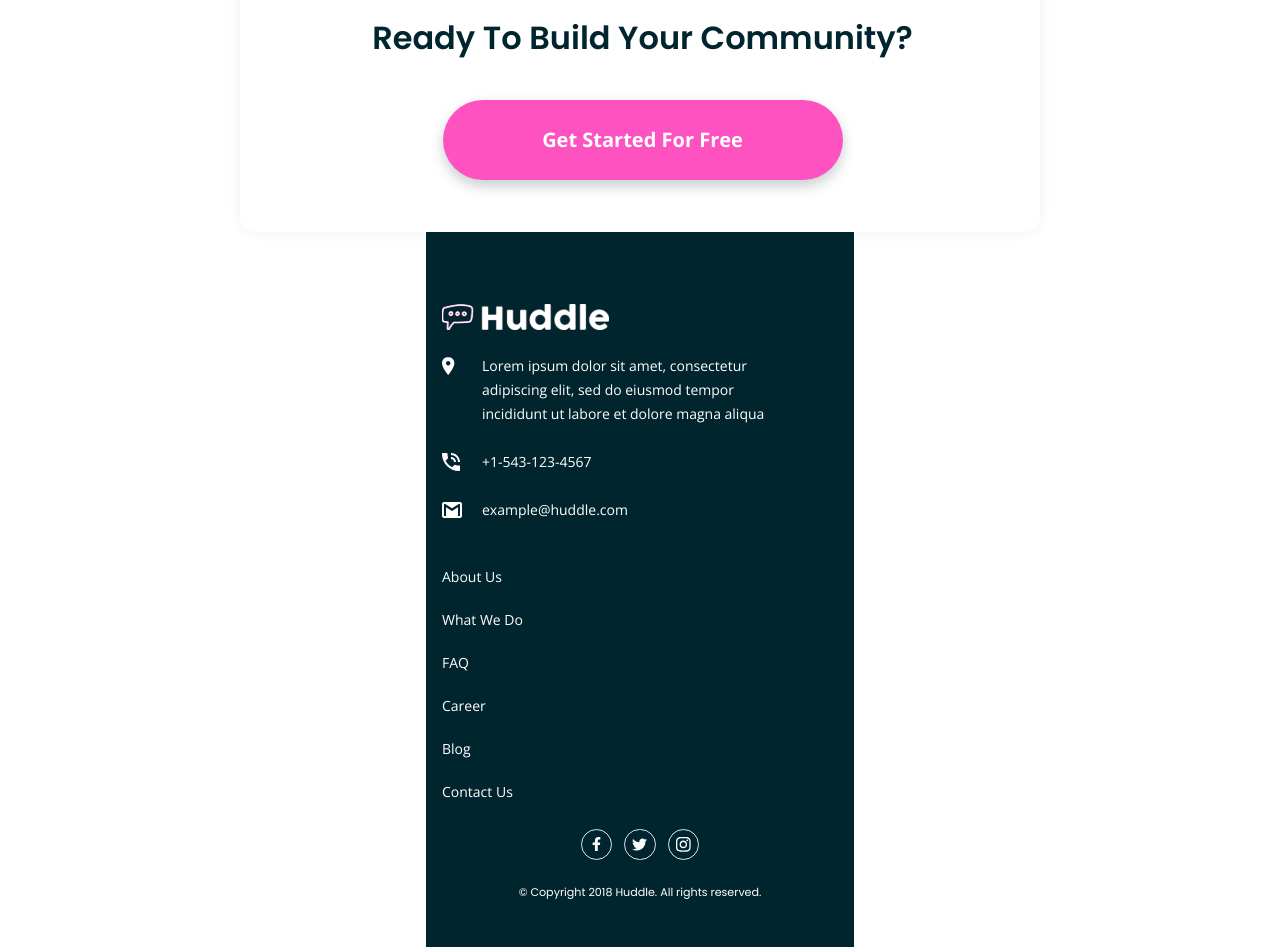
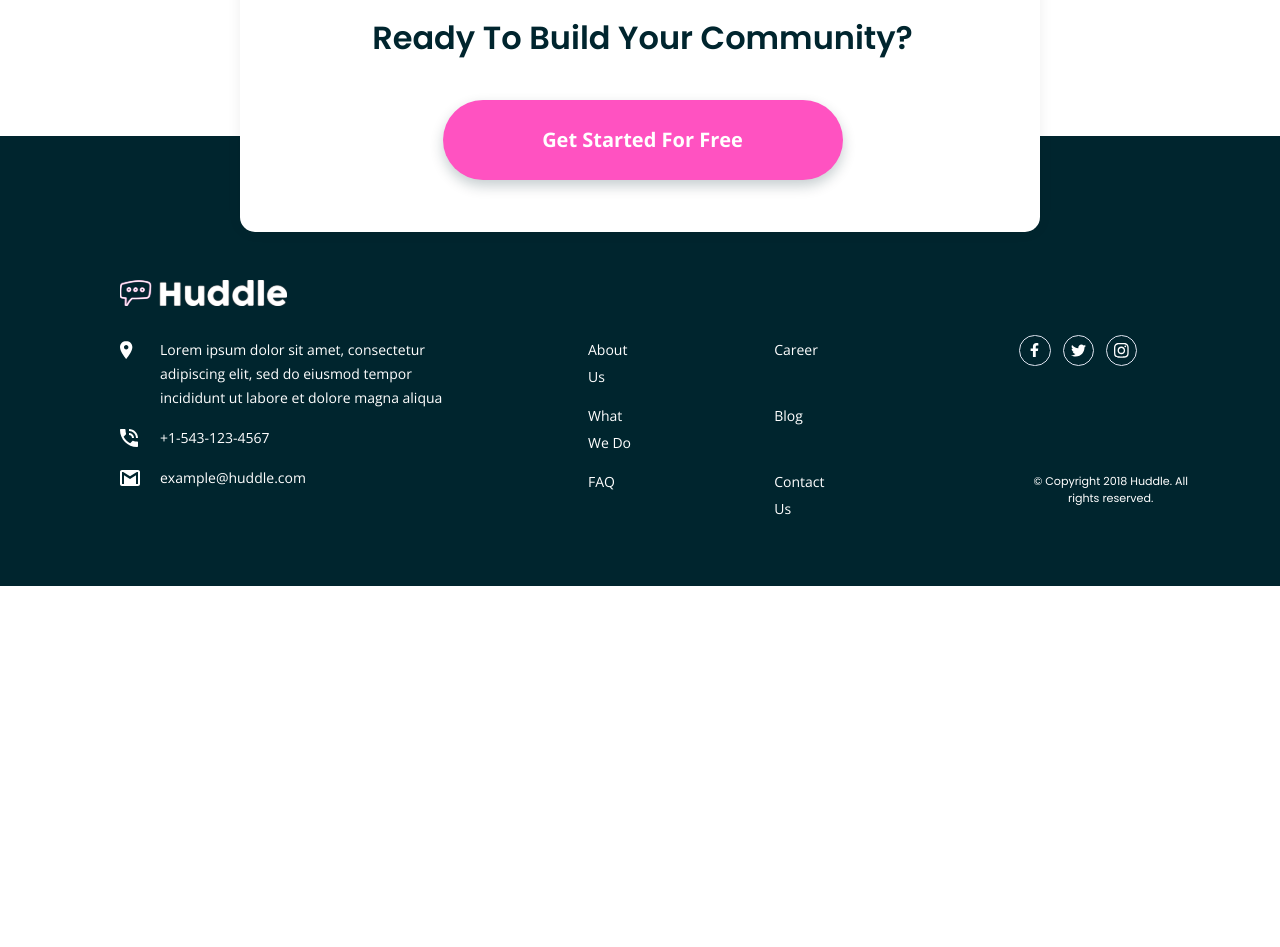
Before and after one commit to stephjoseph/huddle-landing-page-with-alternating-feature-blocks-master, a React (Create React App) app: page / in a window 1280 px wide. Shown: the part 2280-3227 px from the top of the page. After the commit the page ends 2866 px from the top, so only its background shows below. Built offline with nearby package versions, Linux system fonts and the light colour scheme.

Commit message:
Update Footer.js

```diff
--- a/src/components/Footer.js
+++ b/src/components/Footer.js
@@ -6,12 +6,12 @@ import iconEmail from "../images/icon-email.svg";
 
 const Footer = () => {
   return (
-    <footer className="mt-[-4.188rem] flex w-full max-w-[26.75rem] flex-col bg-[#00252E] px-4 pt-[8.688rem] pb-[2.875rem]">
-      <div className="mb-[2.563rem] flex flex-col gap-6">
-        <a href="#" aria-label="home-link">
+    <footer className="mt-[-4.188rem] flex w-full max-w-[26.75rem] flex-col bg-[#00252E] px-4 pt-[8.688rem] pb-[2.875rem] xl:mt-[-6rem] xl:max-w-[90rem] xl:flex-row xl:pt-[9rem] xl:pl-[7.5rem] xl:pr-[4.875rem] xl:pb-16">
+      <div className="mb-[2.563rem] flex flex-col gap-6 xl:mb-0 xl:mr-[8.125rem] xl:gap-0">
+        <a className="xl:mb-8" href="#" aria-label="home-link">
           <img className="h-[1.625rem]" src={logo} alt="" />
         </a>
-        <div className="flex w-[21.125rem] gap-4">
+        <div className="flex w-[21.125rem] gap-4 xl:mb-4">
           <div className="flex h-6 w-6 items-center ">
             <img className="" src={iconLocation} alt="" />
           </div>
@@ -20,7 +20,7 @@ const Footer = () => {
             eiusmod tempor incididunt ut labore et dolore magna aliqua
           </p>
         </div>
-        <div className="flex w-[21.125rem] gap-4">
+        <div className="flex w-[21.125rem] gap-4 xl:mb-4">
           <div className="flex h-6 w-6 items-center ">
             <img className="" src={iconPhone} alt="" />
           </div>
@@ -28,7 +28,7 @@ const Footer = () => {
             +1-543-123-4567
           </p>
         </div>
-        <div className="flex w-[21.125rem] gap-4">
+        <div className="flex w-[21.125rem] gap-4 xl:mb-4">
           <div className="flex h-6 w-6 items-center ">
             <img className="" src={iconEmail} alt="" />
           </div>
@@ -37,51 +37,51 @@ const Footer = () => {
           </p>
         </div>
       </div>
-      <nav className="mb-6" id="footer-nav">
-        <ul className="flex flex-col gap-4">
-          <li>
+      <nav className="mb-6 xl:mb-0 xl:mr-[12.625rem] xl:mt-14" id="footer-nav">
+        <ul className="grid gap-4 xl:grid-cols-2 xl:gap-x-[8.938rem] xl:gap-y-[0.75rem]">
+          <li className="xl:order-1">
             <a
-              className="text-[0.875rem] font-normal leading-[1.688rem] tracking-normal text-white"
+              className="text-[0.875rem] font-normal leading-[1.688rem] tracking-normal text-white hover:underline"
               href="#"
             >
               About Us
             </a>
           </li>
-          <li>
+          <li className="xl:order-3">
             <a
-              className="text-[0.875rem] font-normal leading-[1.688rem] tracking-normal text-white"
+              className="text-[0.875rem] font-normal leading-[1.688rem] tracking-normal text-white hover:underline"
               href="#"
             >
               What We Do
             </a>
           </li>
-          <li>
+          <li className="xl:order-5">
             <a
-              className="text-[0.875rem] font-normal leading-[1.688rem] tracking-normal text-white"
+              className="text-[0.875rem] font-normal leading-[1.688rem] tracking-normal text-white hover:underline"
               href="#"
             >
               FAQ
             </a>
           </li>
-          <li>
+          <li className="xl:order-2">
             <a
-              className="text-[0.875rem] font-normal leading-[1.688rem] tracking-normal text-white"
+              className="text-[0.875rem] font-normal leading-[1.688rem] tracking-normal text-white hover:underline"
               href="#"
             >
               Career
             </a>
           </li>
-          <li>
+          <li className="xl:order-4">
             <a
-              className="text-[0.875rem] font-normal leading-[1.688rem] tracking-normal text-white"
+              className="text-[0.875rem] font-normal leading-[1.688rem] tracking-normal text-white hover:underline"
               href="#"
             >
               Blog
             </a>
           </li>
-          <li>
+          <li className="xl:order-6">
             <a
-              className="text-[0.875rem] font-normal leading-[1.688rem] tracking-normal text-white"
+              className="text-[0.875rem] font-normal leading-[1.688rem] tracking-normal text-white hover:underline"
               href="#"
             >
               Contact Us
@@ -89,10 +89,10 @@ const Footer = () => {
           </li>
         </ul>
       </nav>
-      <div className="flex flex-col items-center gap-6 self-center text-center">
-        <div className="flex items-center gap-[0.75rem] self-center">
+      <div className="flex flex-col items-center gap-6 self-center text-center xl:mt-[3.438rem] xl:gap-[6.688rem] xl:self-start">
+        <div className="flex items-center gap-[0.75rem] self-center xl:self-start">
           <a
-            className="flex h-[1.938rem] w-[1.951rem] items-center justify-center rounded-full border border-solid border-[#DFE4F0]"
+            className="group flex h-[1.938rem] w-[1.951rem] items-center justify-center rounded-full border border-solid border-[#DFE4F0] hover:border-[#FF52C1]"
             href="#"
           >
             <svg
@@ -101,13 +101,14 @@ const Footer = () => {
               viewBox="0 0 320 512"
             >
               <path
+                className="group-hover:fill-[#FF52C1] group-active:fill-[#FF52C1]"
                 fill="white"
                 d="M279.14 288l14.22-92.66h-88.91v-60.13c0-25.35 12.42-50.06 52.24-50.06h40.42V6.26S260.43 0 225.36 0c-73.22 0-121.08 44.38-121.08 124.72v70.62H22.89V288h81.39v224h100.17V288z"
               />
             </svg>
           </a>
           <a
-            className="flex h-[1.938rem] w-[1.951rem] items-center justify-center rounded-full border border-solid border-[#DFE4F0]"
+            className="group flex h-[1.938rem] w-[1.951rem] items-center justify-center rounded-full border border-solid border-[#DFE4F0] hover:border-[#FF52C1]"
             href="#"
           >
             <svg
@@ -116,13 +117,14 @@ const Footer = () => {
               viewBox="0 0 512 512"
             >
               <path
+                className="group-hover:fill-[#FF52C1] group-active:fill-[#FF52C1]"
                 fill="white"
                 d="M459.37 151.716c.325 4.548.325 9.097.325 13.645 0 138.72-105.583 298.558-298.558 298.558-59.452 0-114.68-17.219-161.137-47.106 8.447.974 16.568 1.299 25.34 1.299 49.055 0 94.213-16.568 130.274-44.832-46.132-.975-84.792-31.188-98.112-72.772 6.498.974 12.995 1.624 19.818 1.624 9.421 0 18.843-1.3 27.614-3.573-48.081-9.747-84.143-51.98-84.143-102.985v-1.299c13.969 7.797 30.214 12.67 47.431 13.319-28.264-18.843-46.781-51.005-46.781-87.391 0-19.492 5.197-37.36 14.294-52.954 51.655 63.675 129.3 105.258 216.365 109.807-1.624-7.797-2.599-15.918-2.599-24.04 0-57.828 46.782-104.934 104.934-104.934 30.213 0 57.502 12.67 76.67 33.137 23.715-4.548 46.456-13.32 66.599-25.34-7.798 24.366-24.366 44.833-46.132 57.827 21.117-2.273 41.584-8.122 60.426-16.243-14.292 20.791-32.161 39.308-52.628 54.253z"
               />
             </svg>
           </a>
           <a
-            className="flex h-[1.938rem] w-[1.951rem] items-center justify-center rounded-full border border-solid border-[#DFE4F0]"
+            className="group flex h-[1.938rem] w-[1.951rem] items-center justify-center rounded-full border border-solid border-[#DFE4F0] hover:border-[#FF52C1]"
             href="#"
           >
             <svg
@@ -131,6 +133,7 @@ const Footer = () => {
               viewBox="0 0 448 512"
             >
               <path
+                className="group-hover:fill-[#FF52C1] group-active:fill-[#FF52C1]"
                 fill="white"
                 d="M224.1 141c-63.6 0-114.9 51.3-114.9 114.9s51.3 114.9 114.9 114.9S339 319.5 339 255.9 287.7 141 224.1 141zm0 189.6c-41.1 0-74.7-33.5-74.7-74.7s33.5-74.7 74.7-74.7 74.7 33.5 74.7 74.7-33.6 74.7-74.7 74.7zm146.4-194.3c0 14.9-12 26.8-26.8 26.8-14.9 0-26.8-12-26.8-26.8s12-26.8 26.8-26.8 26.8 12 26.8 26.8zm76.1 27.2c-1.7-35.9-9.9-67.7-36.2-93.9-26.2-26.2-58-34.4-93.9-36.2-37-2.1-147.9-2.1-184.9 0-35.8 1.7-67.6 9.9-93.9 36.1s-34.4 58-36.2 93.9c-2.1 37-2.1 147.9 0 184.9 1.7 35.9 9.9 67.7 36.2 93.9s58 34.4 93.9 36.2c37 2.1 147.9 2.1 184.9 0 35.9-1.7 67.7-9.9 93.9-36.2 26.2-26.2 34.4-58 36.2-93.9 2.1-37 2.1-147.8 0-184.8zM398.8 388c-7.8 19.6-22.9 34.7-42.6 42.6-29.5 11.7-99.5 9-132.1 9s-102.7 2.6-132.1-9c-19.6-7.8-34.7-22.9-42.6-42.6-11.7-29.5-9-99.5-9-132.1s-2.6-102.7 9-132.1c7.8-19.6 22.9-34.7 42.6-42.6 29.5-11.7 99.5-9 132.1-9s102.7-2.6 132.1 9c19.6 7.8 34.7 22.9 42.6 42.6 11.7 29.5 9 99.5 9 132.1s2.7 102.7-9 132.1z"
               />
```
